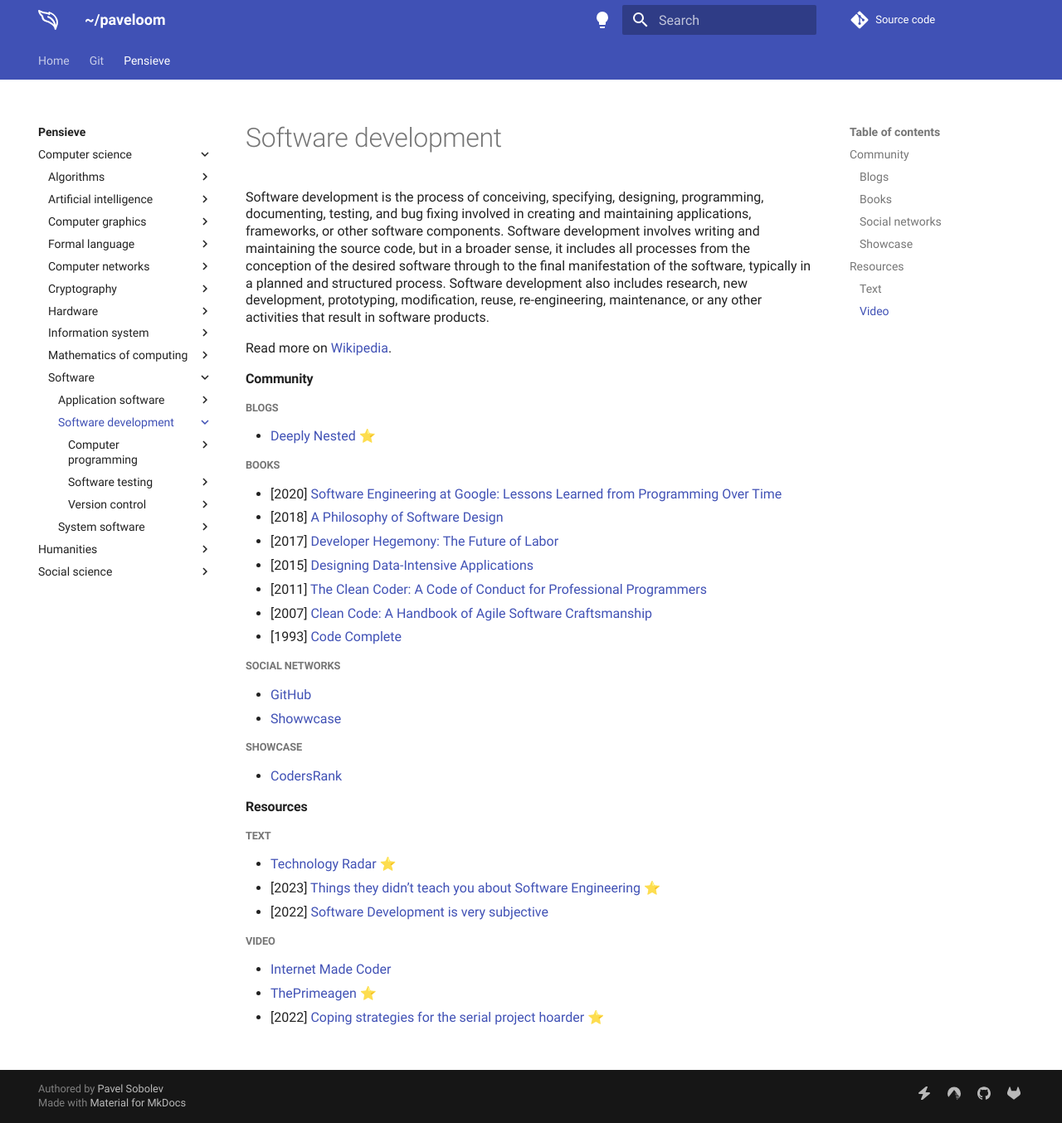
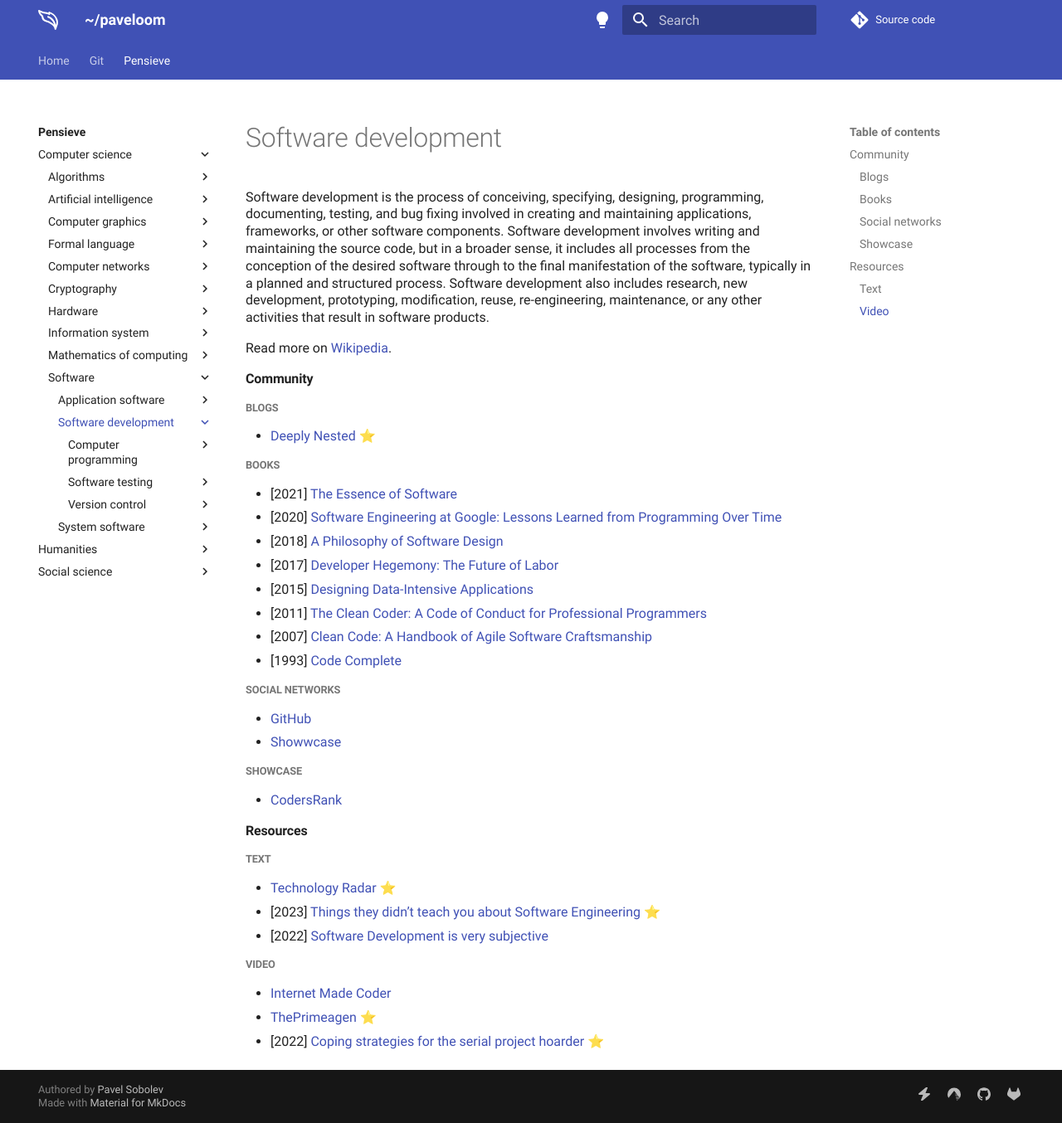
Before and after one commit to paveloom/paveloom.dev, an MkDocs documentation site: the page built from content/pensieve/software-development.md, in a window 1280 px wide and 1354 px high. Shown: the whole window at 83% size. Built offline with MkDocs 1.6.1 and Material for MkDocs 9.7.7, drawn with Linux system fonts in a browser that asks for light colours; comment, search, counter and statistics services are not loaded.

Commit message:
Pensieve: update the Software development page.

```diff
--- a/content/pensieve/software-development.md
+++ b/content/pensieve/software-development.md
@@ -10,6 +10,7 @@
 - [Deeply Nested](https://nested.substack.com) ⭐
 
 ##### Books
+- [2021] [The Essence of Software](https://essenceofsoftware.com)
 - [2020] [Software Engineering at Google: Lessons Learned from Programming Over Time](https://www.goodreads.com/book/show/48816586-software-engineering-at-google)
 - [2018] [A Philosophy of Software Design](https://www.goodreads.com/book/show/39996759-a-philosophy-of-software-design)
 - [2017] [Developer Hegemony: The Future of Labor](https://www.goodreads.com/book/show/35051753-developer-hegemony)
```
